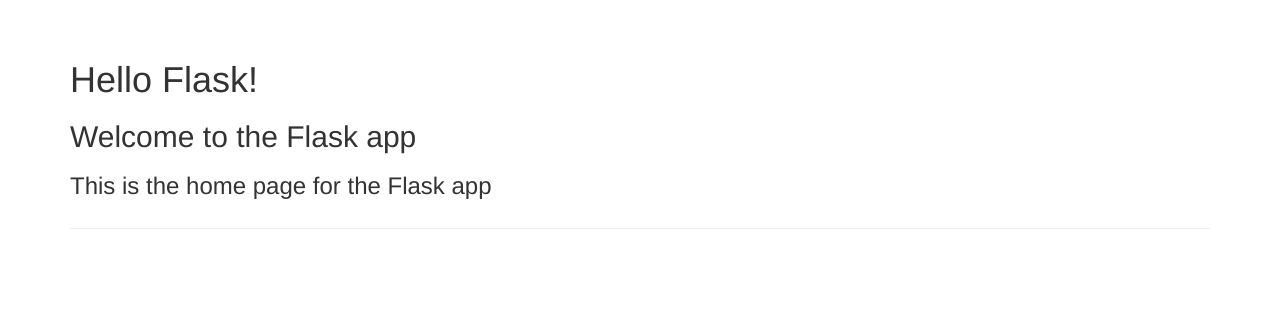
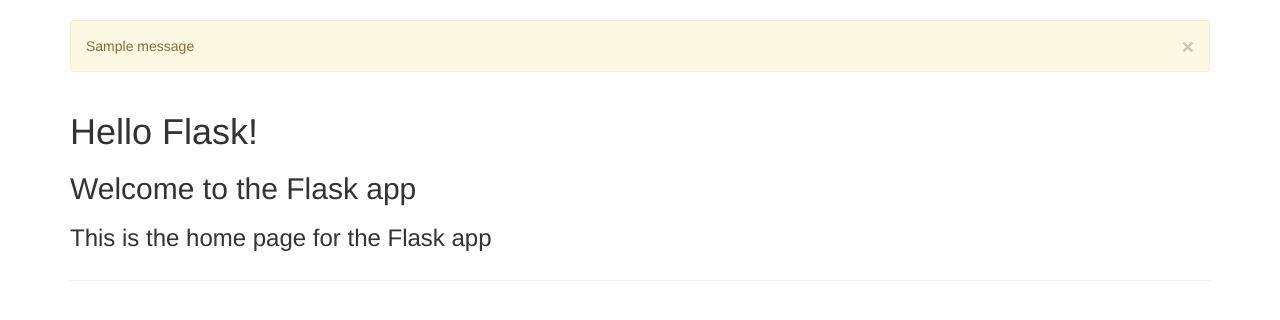
Before and after one commit to gil-cano/flask-tdi, a Flask app: page / in a window 1280 px wide. Shown: the part 52-372 px from the top of the page. Run offline with Flask 2, Linux system fonts and the light colour scheme; one stand-in notice (Sample message) is shown; some libraries are stand-ins or nearby versions.

Commit message:
add alerts

```diff
--- a/routes.py
+++ b/routes.py
@@ -1,3 +1,5 @@
+
+from flask import flash
 from flask import Flask
 from flask import redirect
 from flask import render_template
@@ -43,7 +45,11 @@ def internal_server_error(e):
 def tickets():
     form = NameForm()
     if form.validate_on_submit():
+        old_name = session.get('name')
+        if old_name is not None and old_name != form.name.data:
+            flash('Looks like you have change your name!')
         session['name'] = form.name.data
+        form.name.data = ''
         return redirect(url_for('tickets'))
     return render_template(
         'tickets.html',
--- a/templates/base.html
+++ b/templates/base.html
@@ -33,6 +33,13 @@
 
 {% block content %}
 <div class="container">
+    {% for message in get_flashed_messages() %}
+    <div class="alert alert-warning">
+        <button type="button" class="close" data-dismiss="alert">&times;</button>
+        {{ message }}
+    </div>
+    {% endfor %}
+
     {% block page_content %}{% endblock %}
 </div>
 {% endblock %}
```
